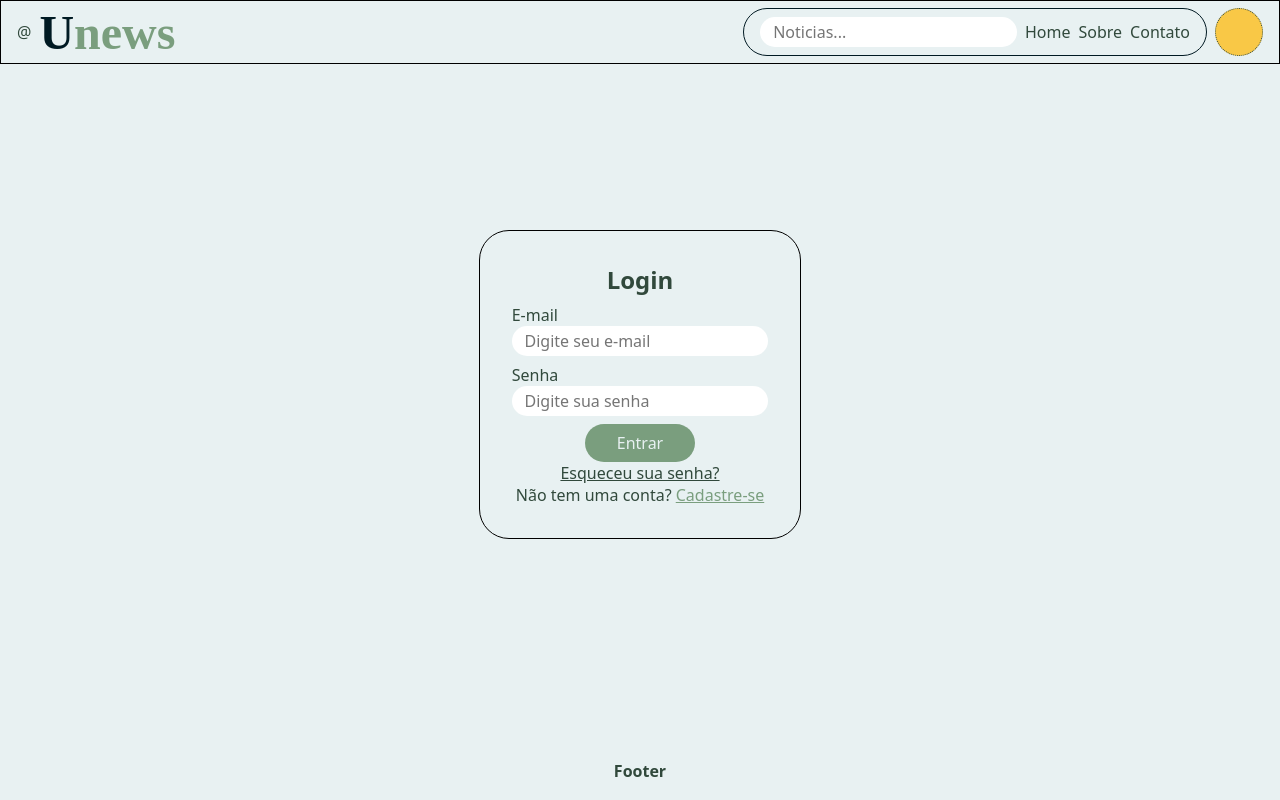
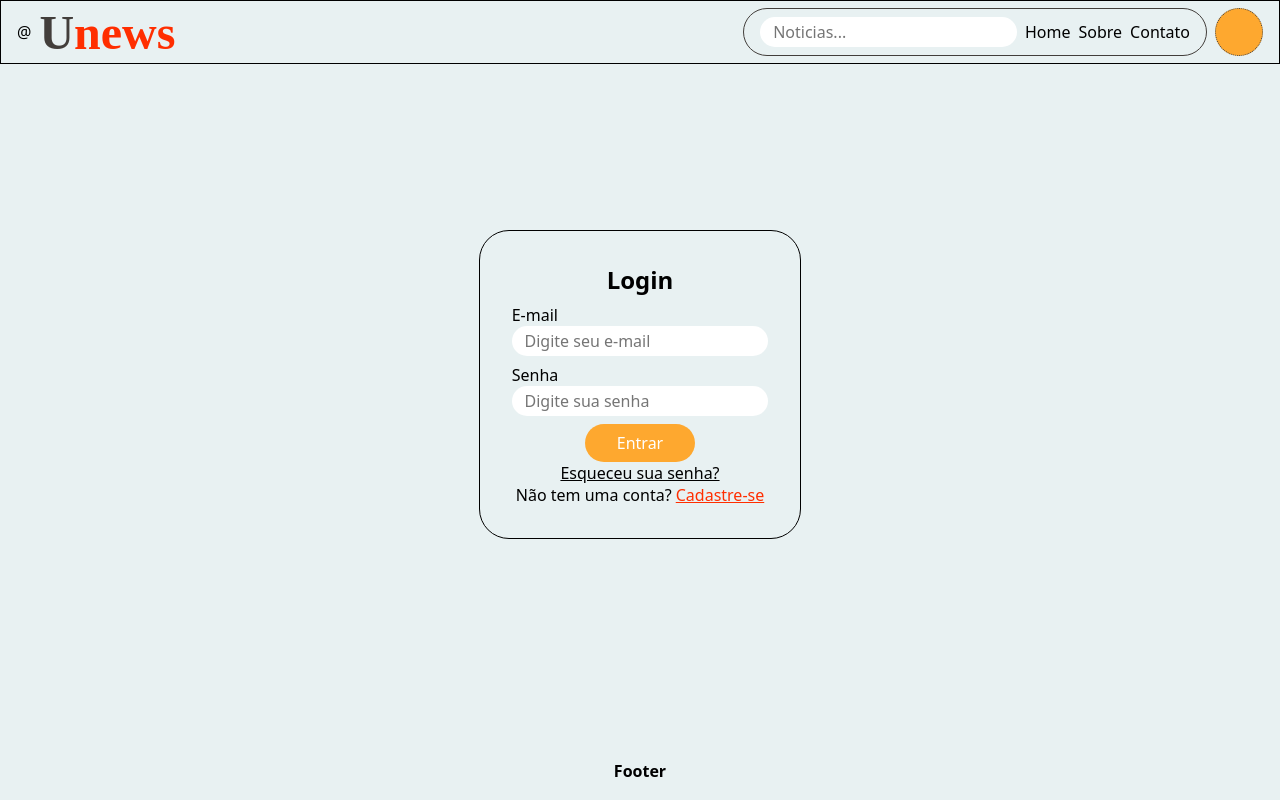
Before and after one commit to Vediniz/Unews, a React (Create React App) app in the folder frontend/: page / in a window 1280 px wide. Built offline with nearby package versions, Linux system fonts and the light colour scheme; a web font is replaced by a local one.

Commit message:
adjusting color palette

```diff
--- a/frontend/src/components/Modal.jsx
+++ b/frontend/src/components/Modal.jsx
@@ -1,7 +1,7 @@
 import React, { useState } from "react";
 
 export default function Modal() {
-
+    // user define se o modal vai ser de login ou cadastro, onde true = login e false = cadastro.
     const [user, setUser] = useState(true);
 
     function handleUser() {
--- a/frontend/src/styles/base/_reset.scss
+++ b/frontend/src/styles/base/_reset.scss
@@ -6,11 +6,11 @@
     margin: 0;
     font-size: 16px;
     font-family: system-ui, 'Helvetica Neue', sans-serif;
-    color: $dark-green;
+    color: $black;
 }
 
 body {
-    background-color: $alice-blue;
+    background-color: $background;
     width: 100vw;
     height: 100vh;
 }
--- a/frontend/src/styles/components/_header.scss
+++ b/frontend/src/styles/components/_header.scss
@@ -25,10 +25,10 @@
             font-family: 'Tulpen One';
             font-size: 3rem;
             font-weight: 700;
-            color: $rich-black;
+            color: $primary;
             span {
                 font: inherit;
-                color: $green;
+                color: $secondary;
             }
         }
     }
@@ -42,7 +42,7 @@
             display: flex;
             align-items: baseline;
             gap: .5rem;
-            border: 1px solid $rich-black;
+            border: 1px solid $primary;
             border-radius: 30px;
             padding: .5rem 1rem;
 
@@ -50,7 +50,7 @@
                 cursor: pointer;
 
                 &:hover {
-                    color: $yellow;
+                    color: $tertiary;
                 }
             }
 
@@ -71,10 +71,10 @@
         .perfil {
             width: 3rem;
             height: 3rem;
-            border: 1px dotted $dark-green;
+            border: 1px dotted $primary;
             border-radius: 50%;
             transition: box-shadow 0.3s ease;
-            background-color: $yellow;
+            background-color: $tertiary;
 
             &:hover {
                 cursor: pointer;
--- a/frontend/src/styles/components/_modal.scss
+++ b/frontend/src/styles/components/_modal.scss
@@ -54,8 +54,8 @@
                 padding: .5rem 2rem;
                 border-radius: 20px;
                 border: none;
-                background-color: $green;
-                color: $alice-blue;
+                background-color: $tertiary;
+                color: $white;
 
                 &:hover {
                     cursor: pointer;
@@ -65,7 +65,7 @@
 
             p {
                 a {
-                    color: $green;
+                    color: $secondary;
                 }
             }
         }
--- a/frontend/src/styles/main.css
+++ b/frontend/src/styles/main.css
@@ -5,7 +5,7 @@
   margin: 0;
   font-size: 16px;
   font-family: system-ui, "Helvetica Neue", sans-serif;
-  color: #31493C;
+  color: #000;
 }
 
 body {
@@ -46,11 +46,11 @@ body {
   font-family: "Tulpen One";
   font-size: 3rem;
   font-weight: 700;
-  color: #001A23;
+  color: #423E3B;
 }
 .header .brand .name span {
   font: inherit;
-  color: #7A9E7E;
+  color: #FF2E00;
 }
 .header .content-menu {
   display: flex;
@@ -61,7 +61,7 @@ body {
   display: flex;
   align-items: baseline;
   gap: 0.5rem;
-  border: 1px solid #001A23;
+  border: 1px solid #423E3B;
   border-radius: 30px;
   padding: 0.5rem 1rem;
 }
@@ -69,7 +69,7 @@ body {
   cursor: pointer;
 }
 .header .content-menu .menu .menu-item:hover {
-  color: #F9C846;
+  color: #FEA82F;
 }
 .header .content-menu .menu #search {
   background-color: #FFF;
@@ -84,10 +84,10 @@ body {
 .header .content-menu .perfil {
   width: 3rem;
   height: 3rem;
-  border: 1px dotted #31493C;
+  border: 1px dotted #423E3B;
   border-radius: 50%;
   transition: box-shadow 0.3s ease;
-  background-color: #F9C846;
+  background-color: #FEA82F;
 }
 .header .content-menu .perfil:hover {
   cursor: pointer;
@@ -154,15 +154,15 @@ body {
   padding: 0.5rem 2rem;
   border-radius: 20px;
   border: none;
-  background-color: #7A9E7E;
-  color: #E8F1F2;
+  background-color: #FEA82F;
+  color: #FFF;
 }
 .modal .form .options button:hover {
   cursor: pointer;
   box-shadow: inset 0px 0px 0px 200px rgba(0, 0, 0, 0.3);
 }
 .modal .form .options p a {
-  color: #7A9E7E;
+  color: #FF2E00;
 }
 
 .app {
--- a/frontend/src/styles/main.scss
+++ b/frontend/src/styles/main.scss
@@ -8,8 +8,6 @@
 @import './components/footer';
 @import './components/modal';
 
-//pages
-
 
 .app {
     width: 100vw;
```
Also changed, not shown: frontend/src/styles/base/_variables.scss (+6 -6 lines), 1 other file (tests, documents, lock files or other folders).
